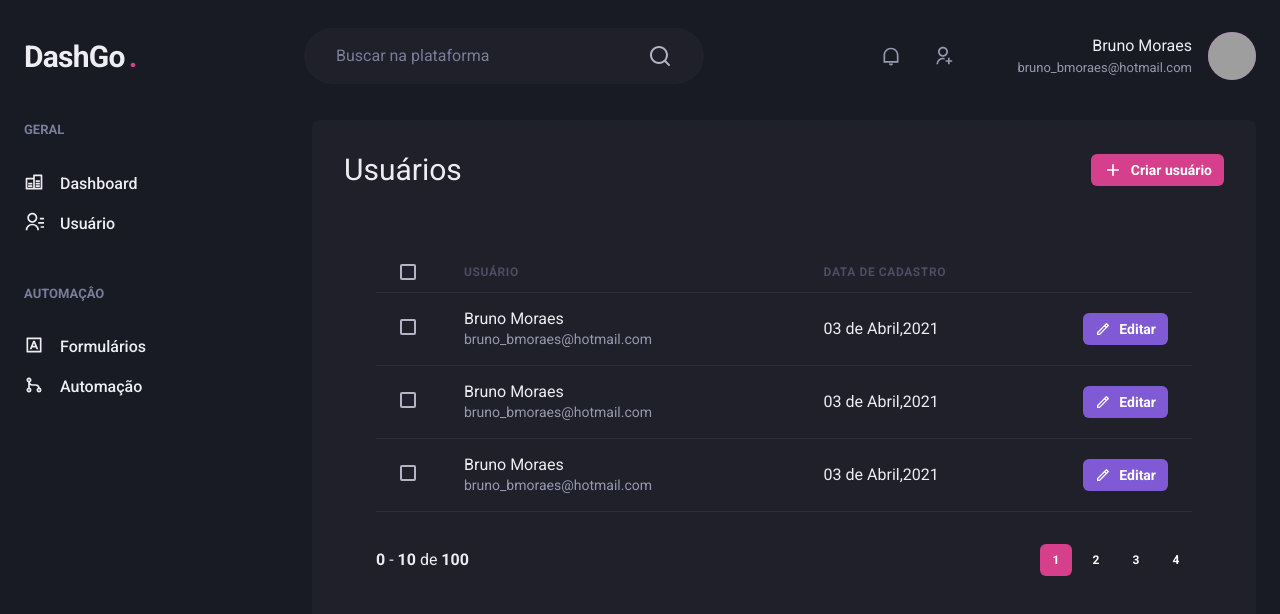
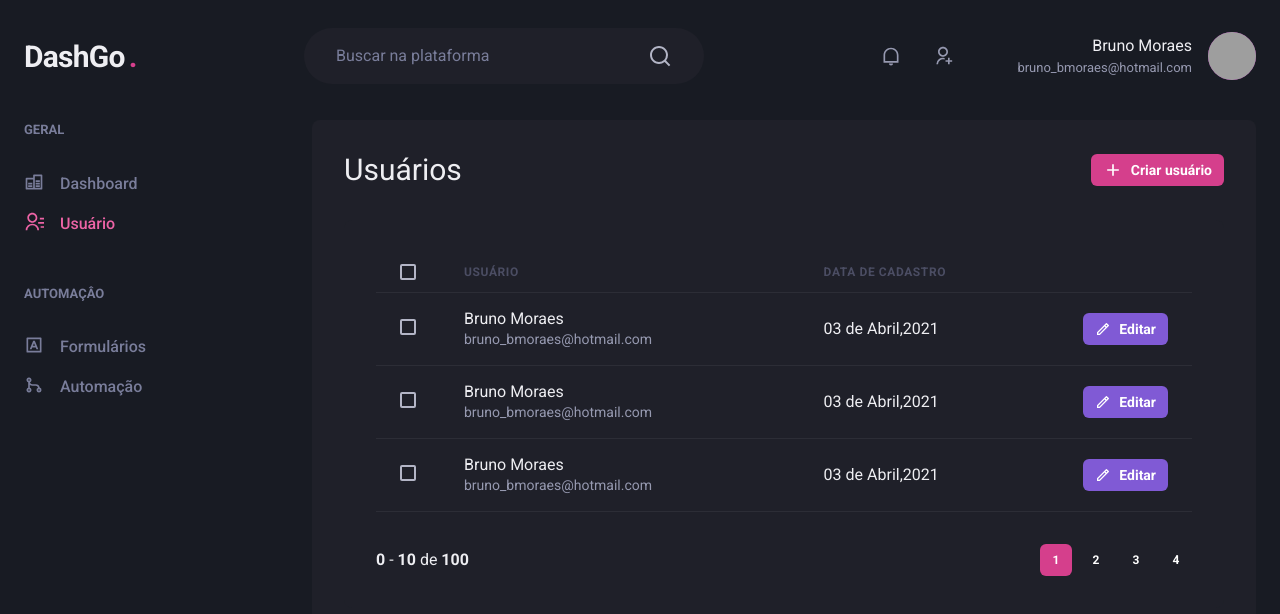
Before and after one commit to moraes3000/dashgo, a Next.js app: page /users in a window 1280 px wide. Shown: the top 614 px of the page. Built offline with nearby package versions, Linux system fonts and the light colour scheme; grey boxes are pictures that could not be loaded.

Commit message:
Sinalizando link ativo

```diff
--- /dev/null
+++ b/src/components/ActiveLink.tsx
@@ -0,0 +1,31 @@
+import { useRouter } from "next/dist/client/router";
+import Link, { LinkProps } from "next/link";
+import { cloneElement, ReactElement } from "react";
+
+interface ActiveLinkProps extends LinkProps {
+    children: ReactElement;
+    shouldMatchExactHref?: boolean;
+}
+
+export function ActiveLink({ children, shouldMatchExactHref = false, ...rest }: ActiveLinkProps) {
+    const { asPath } = useRouter()
+
+    let isActive = false
+
+    if (shouldMatchExactHref && (asPath == rest.href || asPath == rest.as)) {
+        isActive = true
+    }
+    if (!shouldMatchExactHref &&
+        (asPath.startsWith(String(rest.href)) ||
+            asPath.startsWith(String(rest.as)))) {
+        isActive = true
+    }
+
+    return (
+        <Link {...rest}>
+            {cloneElement(children, {
+                color: isActive ? 'pink.400' : 'gray.400'
+            })}
+        </Link>
+    )
+}
--- a/src/components/Sidebar/NavLink.tsx
+++ b/src/components/Sidebar/NavLink.tsx
@@ -1,6 +1,7 @@
 import { Link as ChakraLink, Icon, Text, LinkProps as ChakraLinkProps } from '@chakra-ui/react'
 import { ElementType } from 'react'
 import Link from 'next/link'
+import { ActiveLink } from '../ActiveLink'
 interface NavLinkProps extends ChakraLinkProps {
     icon: ElementType;
     children: string;
@@ -8,11 +9,11 @@
 }
 export function NavLink({ icon, children,href, ...rest }: NavLinkProps) {
     return (
-        <Link href={href}  passHref>
+        <ActiveLink href={href}  passHref>
             <ChakraLink display='flex' aling='center' {...rest}>
                 <Icon as={icon} fontSize='20' />
                 <Text ml='4' fontWeight='medium'>{children}</Text>
             </ChakraLink>
-        </Link>
+        </ActiveLink>
     )
 }
```
